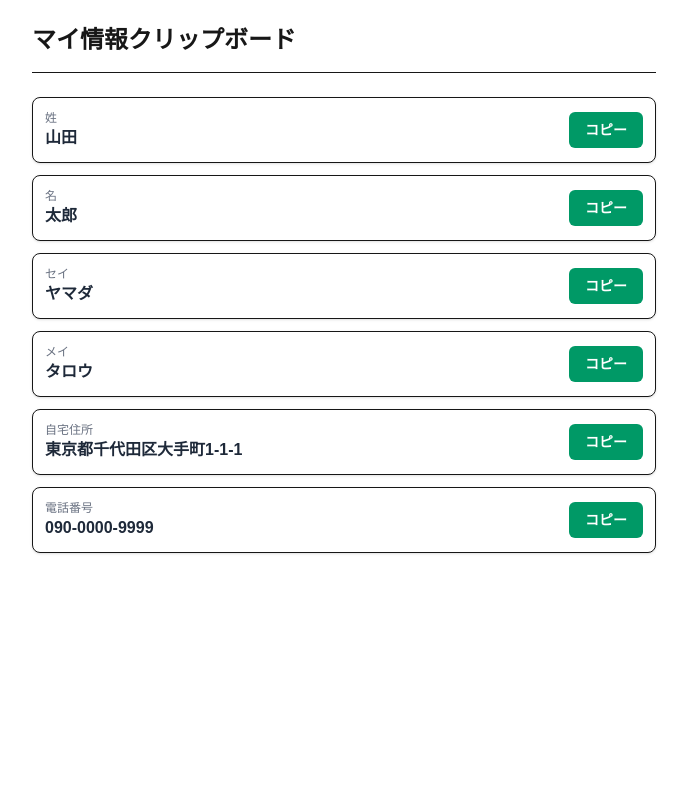
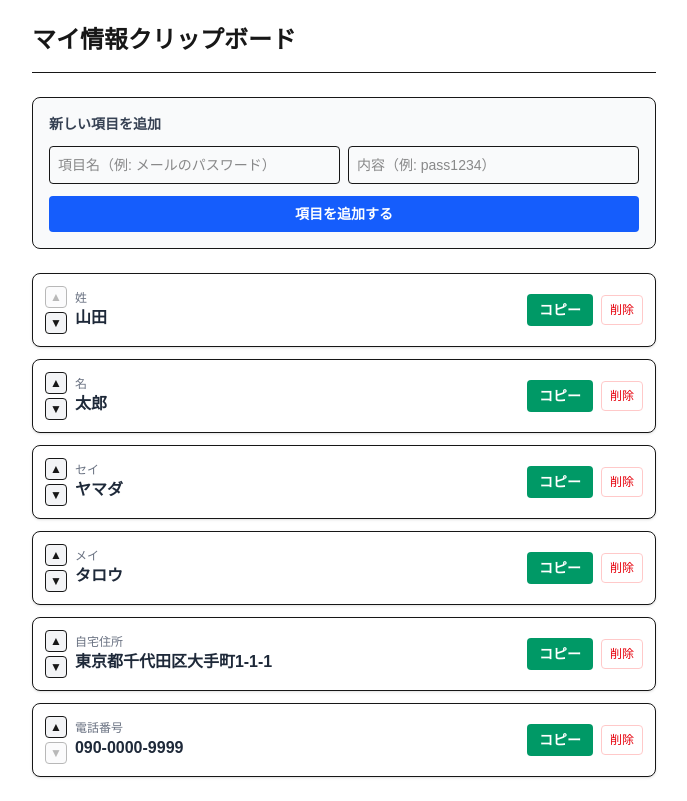
Before and after one commit to hedgehogtomcatqaz1326-netizen/my-clip-app, a Next.js app: page / in a window 1280 px wide. Shown: the whole page, without its empty margins (296-983 px from the left). Built offline with nearby package versions, Linux system fonts and the light colour scheme.

Commit message:
Restore item management and ordering functionality

```diff
--- a/src/app/page.tsx
+++ b/src/app/page.tsx
@@ -2,8 +2,14 @@
 
 import { useState, useEffect } from "react";
 
+type Item = {
+  id: string;
+  label: string;
+  value: string;
+};
+
 export default function Home() {
-  const [items, setItems] = useState([
+  const [items, setItems] = useState<Item[]>([
     { id: "1", label: "姓", value: "山田" },
     { id: "2", label: "名", value: "太郎" },
     { id: "3", label: "セイ", value: "ヤマダ" },
@@ -12,8 +18,13 @@ export default function Home() {
     { id: "6", label: "電話番号", value: "090-0000-9999" },
   ]);
 
+  const [newLabel, setNewLabel] = useState("");
+  const [newValue, setNewValue] = useState("");
+  const [copiedId, setCopiedId] = useState<string | null>(null);
+
+  // 初回読み込み（ローカルストレージから取得）
   useEffect(() => {
-    const saved = localStorage.getItem("my_info_clipboard");
+    const saved = localStorage.getItem("my_info_clipboard_data");
     if (saved) {
       try {
         setItems(JSON.parse(saved));
@@ -23,32 +34,139 @@ export default function Home() {
     }
   }, []);
 
-  const copyToClipboard = (text: string) => {
+  // データ更新時にローカルストレージに自動保存
+  const saveItems = (newItems: Item[]) => {
+    setItems(newItems);
+    localStorage.setItem("my_info_clipboard_data", JSON.stringify(newItems));
+  };
+
+  // コピー機能
+  const copyToClipboard = (text: string, id: string) => {
     navigator.clipboard.writeText(text);
+    setCopiedId(id);
+    setTimeout(() => setCopiedId(null), 1500);
+  };
+
+  // 新規追加
+  const addItem = (e: React.FormEvent) => {
+    e.preventDefault();
+    if (!newLabel.trim() || !newValue.trim()) return;
+    const newItem: Item = {
+      id: Date.now().toString(),
+      label: newLabel,
+      value: newValue,
+    };
+    saveItems([...items, newItem]);
+    setNewLabel("");
+    setNewValue("");
+  };
+
+  // 削除
+  const deleteItem = (id: string) => {
+    saveItems(items.filter((item) => item.id !== id));
+  };
+
+  // 順番移動（上へ）
+  const moveUp = (index: number) => {
+    if (index === 0) return;
+    const newItems = [...items];
+    const temp = newItems[index];
+    newItems[index] = newItems[index - 1];
+    newItems[index - 1] = temp;
+    saveItems(newItems);
+  };
+
+  // 順番移動（下へ）
+  const moveDown = (index: number) => {
+    if (index === items.length - 1) return;
+    const newItems = [...items];
+    const temp = newItems[index];
+    newItems[index] = newItems[index + 1];
+    newItems[index + 1] = temp;
+    saveItems(newItems);
   };
 
   return (
     <main className="max-w-2xl mx-auto p-6">
-      <header className="pb-4 border-b mb-6">
+      <header className="pb-4 border-b mb-6 flex justify-between items-center">
         <h1 className="text-2xl font-bold">マイ情報クリップボード</h1>
       </header>
 
+      {/* 新規項目追加フォーム */}
+      <form onSubmit={addItem} className="bg-gray-50 p-4 rounded-lg border mb-6 space-y-3">
+        <h2 className="text-sm font-bold text-gray-700">新しい項目を追加</h2>
+        <div className="grid grid-cols-1 sm:grid-cols-2 gap-2">
+          <input
+            type="text"
+            placeholder="項目名（例: メールのパスワード）"
+            value={newLabel}
+            onChange={(e) => setNewLabel(e.target.value)}
+            className="p-2 border rounded text-sm w-full"
+          />
+          <input
+            type="text"
+            placeholder="内容（例: pass1234）"
+            value={newValue}
+            onChange={(e) => setNewValue(e.target.value)}
+            className="p-2 border rounded text-sm w-full"
+          />
+        </div>
+        <button
+          type="submit"
+          className="w-full py-2 bg-blue-600 text-white font-bold rounded text-sm hover:bg-blue-700"
+        >
+          項目を追加する
+        </button>
+      </form>
+
+      {/* クリップボード一覧 */}
       <div className="space-y-3">
-        {items.map((item) => (
+        {items.map((item, index) => (
           <div
             key={item.id}
-            className="flex items-center justify-between p-3 border rounded-lg bg-white shadow-sm"
+            className="flex items-center justify-between p-3 border rounded-lg bg-white shadow-sm gap-2"
           >
-            <div>
-              <div className="text-xs text-gray-500">{item.label}</div>
-              <div className="text-base font-bold text-gray-800">{item.value}</div>
+            {/* 上下並び替えボタン */}
+            <div className="flex flex-col gap-1">
+              <button
+                onClick={() => moveUp(index)}
+                disabled={index === 0}
+                className="text-xs px-1 py-0.5 border rounded bg-gray-100 disabled:opacity-30"
+              >
+                ▲
+              </button>
+              <button
+                onClick={() => moveDown(index)}
+                disabled={index === items.length - 1}
+                className="text-xs px-1 py-0.5 border rounded bg-gray-100 disabled:opacity-30"
+              >
+                ▼
+              </button>
             </div>
-            <button
-              onClick={() => copyToClipboard(item.value)}
-              className="px-4 py-2 bg-emerald-600 text-white rounded-md text-sm font-bold hover:bg-emerald-700"
-            >
-              コピー
-            </button>
+
+            {/* ラベルと内容 */}
+            <div className="flex-1 min-w-0">
+              <div className="text-xs text-gray-500 truncate">{item.label}</div>
+              <div className="text-base font-bold text-gray-800 truncate">{item.value}</div>
+            </div>
+
+            {/* アクション（コピー・削除） */}
+            <div className="flex items-center gap-2">
+              <button
+                onClick={() => copyToClipboard(item.value, item.id)}
+                className={`px-3 py-1.5 text-white rounded text-sm font-bold transition-colors ${
+                  copiedId === item.id ? "bg-gray-700" : "bg-emerald-600 hover:bg-emerald-700"
+                }`}
+              >
+                {copiedId === item.id ? "完了!" : "コピー"}
+              </button>
+              <button
+                onClick={() => deleteItem(item.id)}
+                className="px-2 py-1.5 text-xs text-red-600 hover:bg-red-50 border border-red-200 rounded"
+              >
+                削除
+              </button>
+            </div>
           </div>
         ))}
       </div>
```
